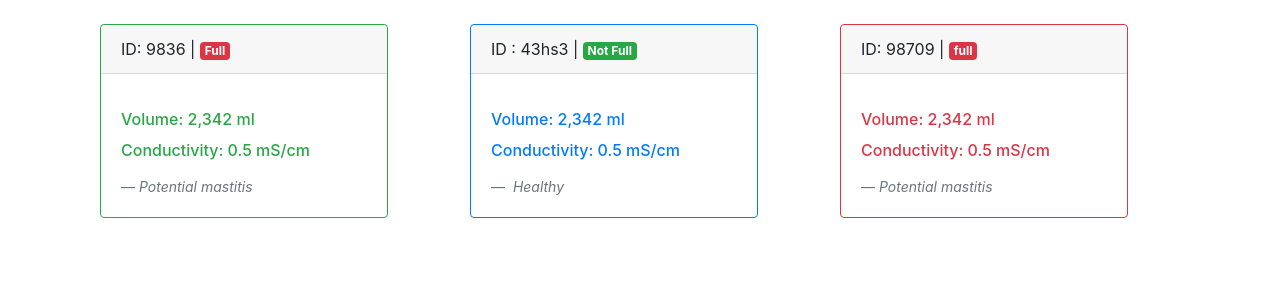
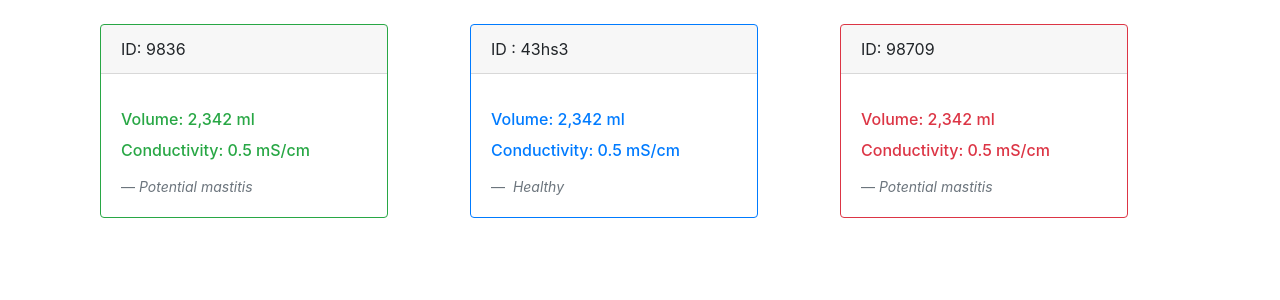
Before and after one commit to Isaac-Zimba-J/farmDash, a Django app: page / in a window 1280 px wide. Shown: the part 56-356 px from the top of the page. Run offline with Django 4.2, Linux system fonts and the light colour scheme.

```diff
--- a/templates/index.html
+++ b/templates/index.html
@@ -11,7 +11,7 @@
         <div class="row">
           <div class="col-sm">
             <div class="card border-success mb-3" style="max-width: 18rem;">
-                <div class="card-header">ID: 9836 |  <span class="badge badge-danger">Full</span></div>
+                <div class="card-header">ID: 9836</div>
                 <div class="card-body text-success">
                     <p>
                         <h6 class="card-title">Volume: 2,342 ml</h6>
@@ -23,7 +23,7 @@
           </div>
           <div class="col-sm">
             <div class="card border-primary mb-3" style="max-width: 18rem;">
-                <div class="card-header">ID : 43hs3 | <span class="badge badge-success">Not Full</span></div>
+                <div class="card-header">ID : 43hs3</div>
                 <div class="card-body text-primary">
                     <p>
                         <h6 class="card-title">Volume: 2,342 ml</h6>
@@ -35,7 +35,7 @@
           </div>
           <div class="col-sm">
             <div class="card border-danger mb-3" style="max-width: 18rem;">
-                <div class="card-header">ID: 98709 |  <span class="badge badge-danger">full</span></div>
+                <div class="card-header">ID: 98709 </div>
                 <div class="card-body text-danger">
                     <p>
                         <h6 class="card-title">Volume: 2,342 ml</h6>
```
